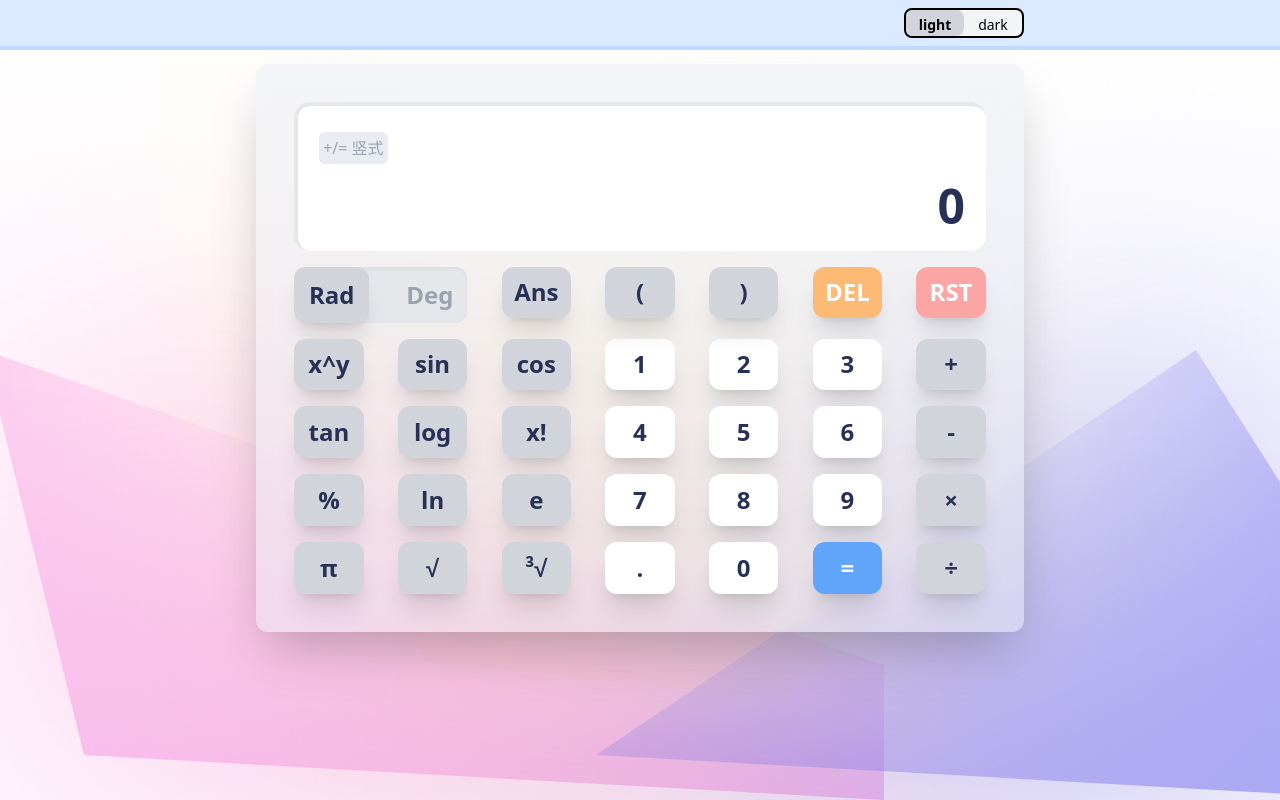
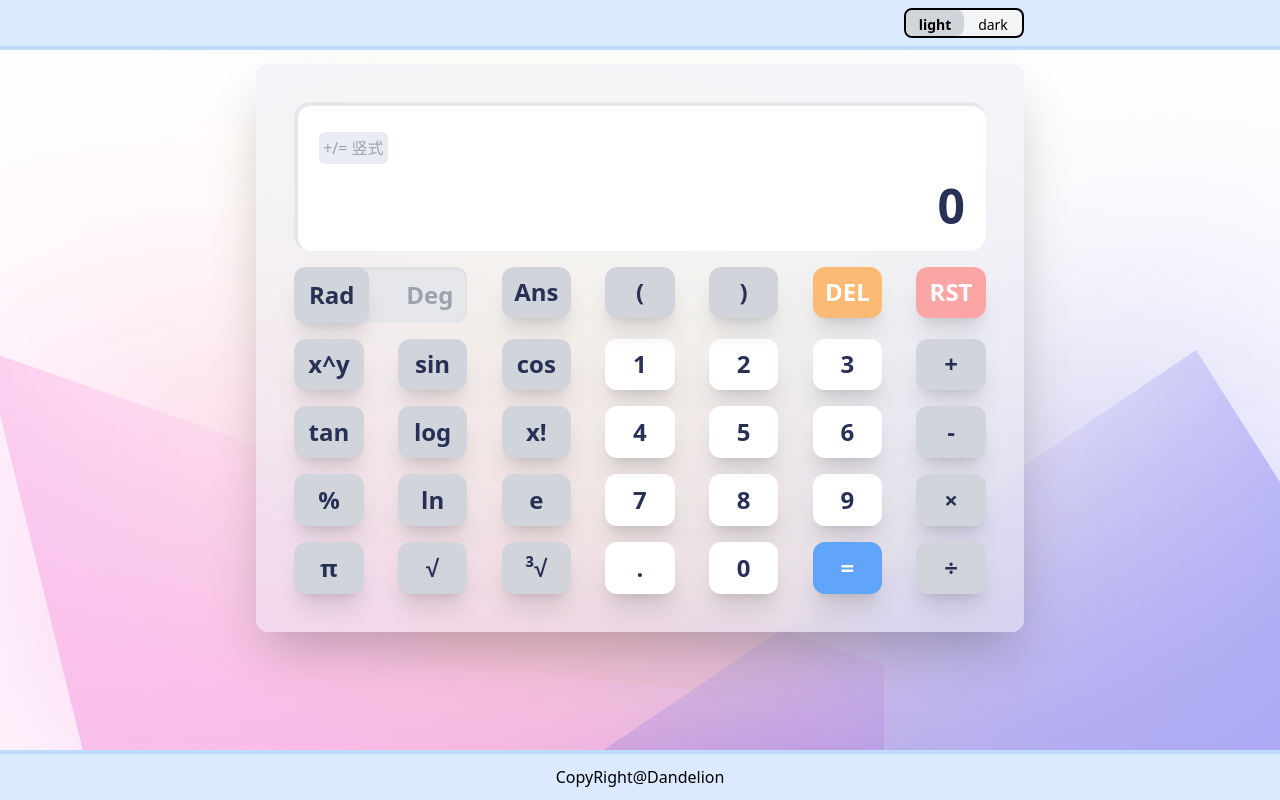
Before and after one commit to Dandelion-F/Calculator, a Vue app: page / in a window 1280 px wide. Built offline with nearby package versions, Linux system fonts and the light colour scheme.

Commit message:
feat: add footer (CopyRight)

```diff
--- a/src/components/Footer/footer.vue
+++ b/src/components/Footer/footer.vue
@@ -1,10 +1,11 @@
-<script setup lang="ts">
-</script>
+<script setup lang="ts"></script>
 
 <template>
-    <div class="footer">
-    </div>
+  <div class="footer">CopyRight@Dandelion</div>
 </template>
 
-<style>
+<style lang="postcss" scoped>
+.footer {
+  @apply fixed left-0 bottom-0 z-10 flex h-[50px] w-full items-center justify-center border-4 border-x-0 border-b-0 border-blue-200 bg-blue-100 backdrop-blur-md dark:border-gray-600 dark:bg-gray-500;
+}
 </style>
```
